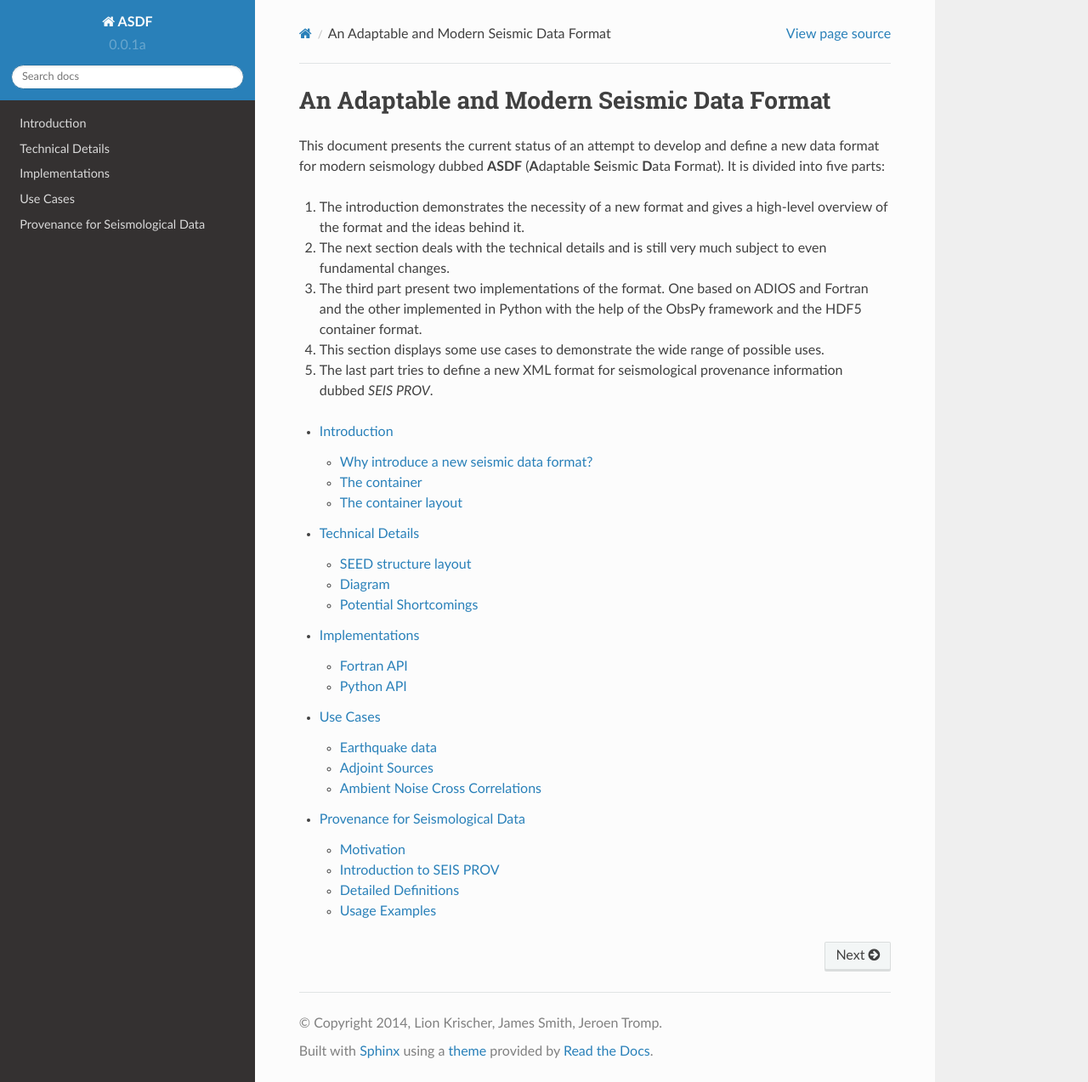
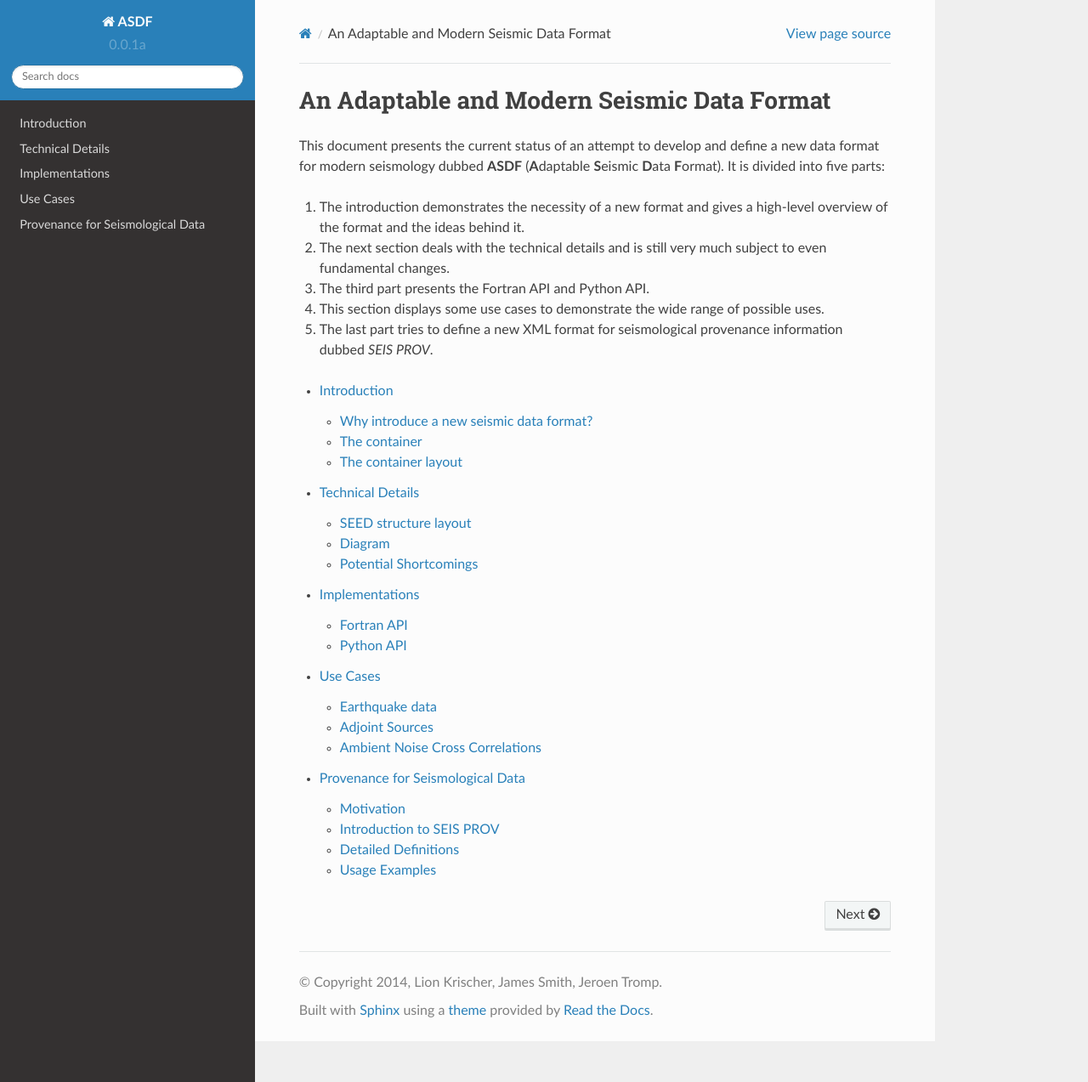
Before and after one commit to wjlei1990/ASDF, a Sphinx documentation site: the page built from doc/index.rst, in a window 1280 px wide and 1273 px high. Shown: the whole window at 85% size. Built offline with Sphinx 7.4.7 and the Read the Docs theme 2.0.0, drawn with Linux system fonts in a browser that asks for light colours.

Commit message:
Update index.rst

```diff
--- a/doc/index.rst
+++ b/doc/index.rst
@@ -12,9 +12,7 @@ eismic **D**\ ata **F**\ ormat). It is divided into five parts:
 2. The next section deals with the technical details and is still very much
    subject to even fundamental changes.
 
-3. The third part present two implementations of the format. One based on ADIOS
-   and Fortran and the other implemented in Python with the help of the ObsPy
-   framework and the HDF5 container format.
+3. The third part presents the Fortran API and Python API.
 
 4. This section displays some use cases to demonstrate the wide range of
    possible uses.
```
